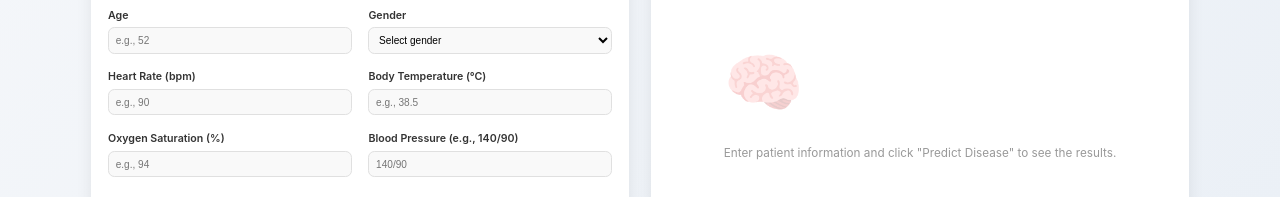
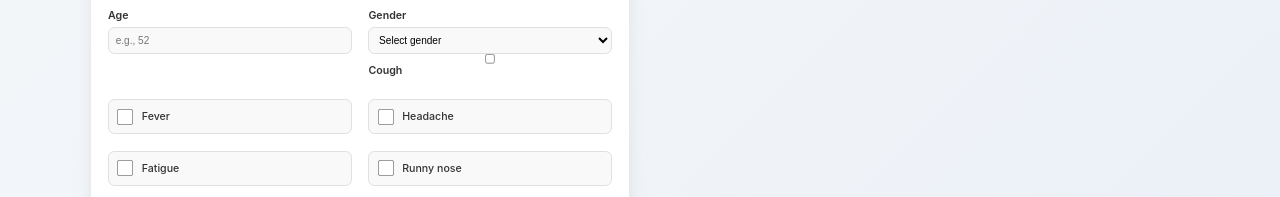
Before and after one commit to MuhammadAkmal03/HealthCareProjectV2, a plain HTML site: page frontend/mlprediction.html in a window 1280 px wide. Shown: the part 263-460 px from the top of the page. Drawn offline with Linux system fonts and the light colour scheme.

Commit message:
frontend updated

```diff
--- a/frontend/mlprediction.html
+++ b/frontend/mlprediction.html
@@ -570,21 +570,10 @@
                 <form id="predictionForm">
                     <div class="form-grid">
                         <div class="form-group"><label for="age">Age</label><input type="number" id="age"
-                                placeholder="e.g., 52" required></div>
+                                placeholder="e.g., 52" min="18" max="80" required></div>
                         <div class="form-group"><label for="gender">Gender</label><select id="gender" required>
                                 <option value="" disabled selected>Select gender</option>
                                 <option value="Male">Male</option>
-                                <option value="Female">Female</option>
-                            </select></div>
-                        <div class="form-group"><label for="heartRate">Heart Rate (bpm)</label><input type="number"
-                                id="heartRate" placeholder="e.g., 90" required></div>
-                        <div class="form-group"><label for="temperature">Body Temperature (°C)</label><input
-                                type="number" id="temperature" placeholder="e.g., 38.5" step="0.1" required></div>
-                        <div class="form-group"><label for="oxygen">Oxygen Saturation (%)</label><input type="number"
-                                id="oxygen" placeholder="e.g., 94" step="0.1" required></div>
-                        <div class="form-group"><label for="bloodPressure">Blood Pressure (e.g., 140/90)</label><input
-                                type="text" id="bloodPressure" placeholder="140/90" pattern="\d{2,3}/\d{2,3}" required>
-                        </div>
                         </div>
                         <div class="symptoms-section">
                             <h4>Select Your Symptoms</h4>
@@ -602,7 +591,8 @@
                                 <div class="checkbox-group"><input type="checkbox" id="sorethroat" name="symptoms"
                                         value="Sore throat"><label for="sorethroat">Sore throat</label></div>
                                 <div class="checkbox-group"><input type="checkbox" id="shortness" name="symptoms"
-                                    value="Shortness of breath"><label for="shortness">Shortness of breath</label></div>
+                                        value="Shortness of breath"><label for="shortness">Shortness of breath</label>
+                                </div>
                                 <div class="checkbox-group"><input type="checkbox" id="bodyache" name="symptoms"
                                         value="Body ache"><label for="bodyache">Body ache</label></div>
                             </div>
```
Lines whose indentation alone changed are shown as unchanged.
